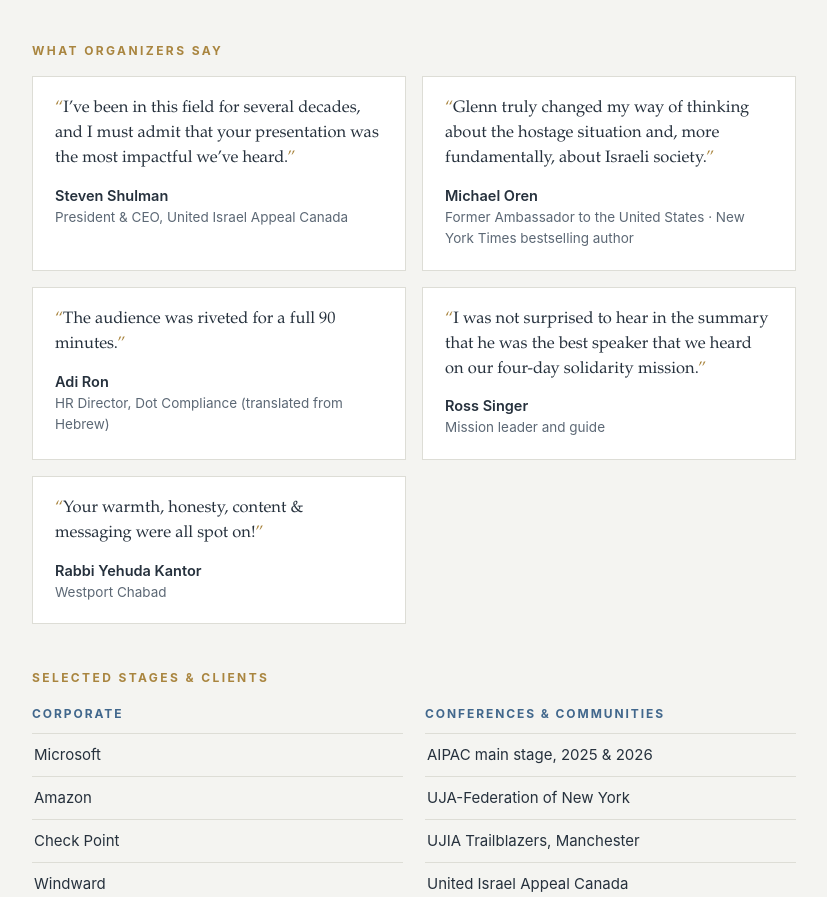
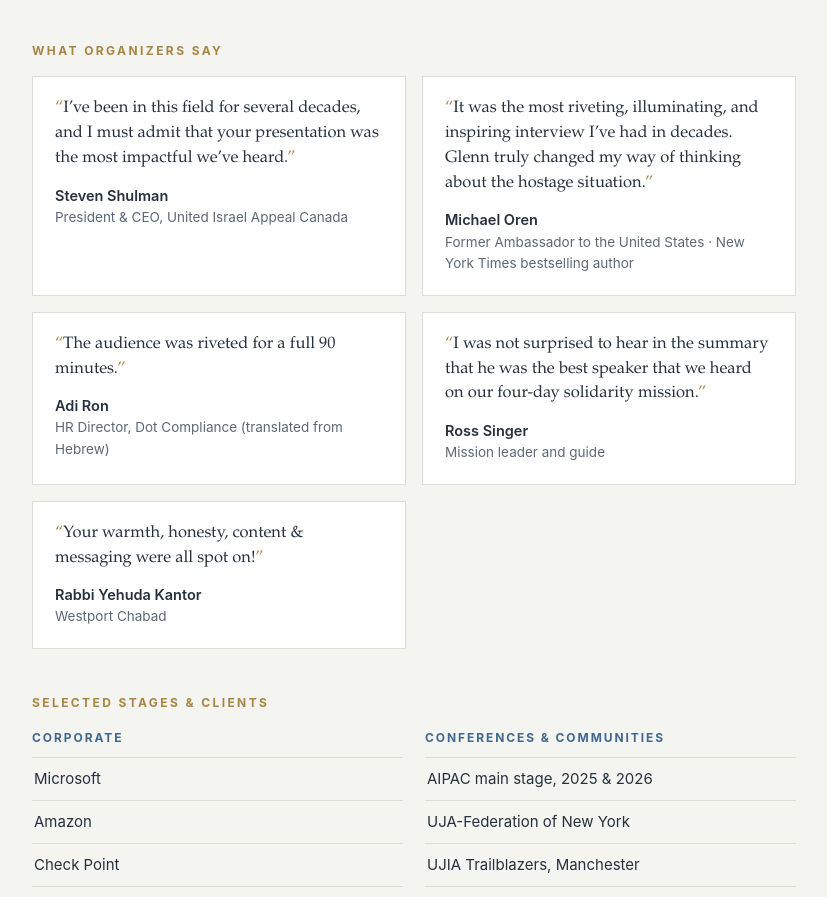
Before and after one commit to oritac123-jpg/glenn-media-kit, a plain HTML site: page speaking/bureau/index.html in a window 1280 px wide. Shown: the part 3052-3949 px from the top of the page, without its empty margins (226-1053 px from the left). Drawn offline with Linux system fonts and the light colour scheme.

Commit message:
Speaker kit: fuller Michael Oren quote
Co-Authored-By: Claude Opus 5.5 <noreply@anthropic.com>
Claude-Session: https://claude.ai/code/session_01B7m2ntq47LPucHLnaDkmmR

```diff
--- a/speaking/bureau/index.html
+++ b/speaking/bureau/index.html
@@ -428,7 +428,7 @@
     <ul class="testis">
       <li><q>I&rsquo;ve been in this field for several decades, and I must admit that your presentation was the most impactful we&rsquo;ve heard.</q>
         <span class="who"><b>Steven Shulman</b>President &amp; CEO, United Israel Appeal Canada</span></li>
-      <li><q>Glenn truly changed my way of thinking about the hostage situation and, more fundamentally, about Israeli society.</q>
+      <li><q>It was the most riveting, illuminating, and inspiring interview I&rsquo;ve had in decades. Glenn truly changed my way of thinking about the hostage situation.</q>
         <span class="who"><b>Michael Oren</b>Former Ambassador to the United States · New York Times bestselling author</span></li>
       <li><q>The audience was riveted for a full 90 minutes.</q>
         <span class="who"><b>Adi Ron</b>HR Director, Dot Compliance (translated from Hebrew)</span></li>
```
Also changed, not shown: speaking/index.html (+1 -1 lines), speaking/src/body.html (+1 -1 lines).
